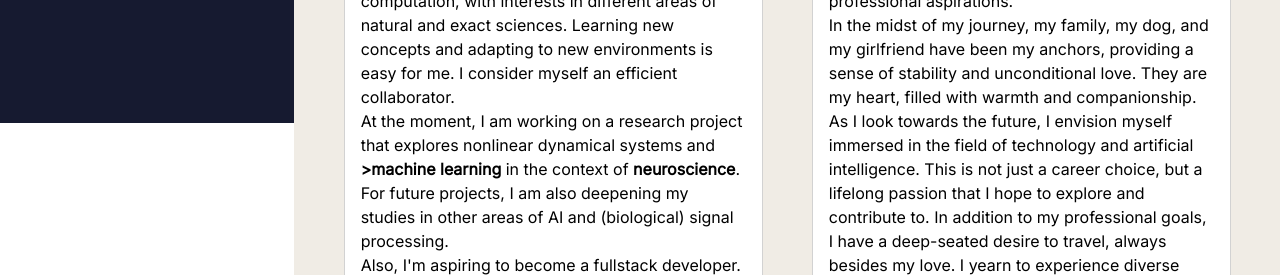
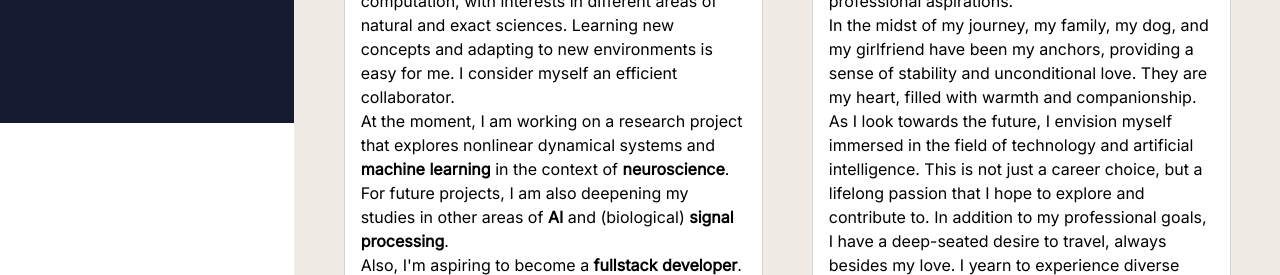
Before and after one commit to artpedro/homepage, a plain HTML site: page index.html in a window 1280 px wide. Shown: the part 677-952 px from the top of the page. Drawn offline with nearby package versions, Linux system fonts and the light colour scheme; a web font is replaced by a local one.

Commit message:
fix: typo using bold tag

```diff
--- a/index.html
+++ b/index.html
@@ -80,8 +80,8 @@
                             <h6 class="card-subtitle mb-2 text-body-secondary">About my professional life</h6>
                             <hr>
                             <p class="card-text">Currently, I'm graduating at the Federal University of Pará (UFPA) in <b>Biotechnology</b> with a specialization in <b>Dynamical systems</b> and <b>bioinformatics</b>. I am a curious and versatile person, passionate about science and computation, with interests in different areas of natural and exact sciences. Learning new concepts and adapting to new environments is easy for me. I consider myself an efficient collaborator.<br>
-                                At the moment, I am working on a research project that explores nonlinear dynamical systems and <b>>machine learning</b> in the context of <b>neuroscience</b>. For future projects, I am also deepening my studies in other areas of AI and (biological) signal processing.<br>
-                                Also, I'm aspiring to become a fullstack developer. I'm extensively learning new technological stacks, improving my soft and hard skills and working on smaller projects.<br>
+                                At the moment, I am working on a research project that explores nonlinear dynamical systems and <b>machine learning</b> in the context of <b>neuroscience</b>. For future projects, I am also deepening my studies in other areas of <b>AI</b> and (biological) <b>signal processing</b>.<br>
+                                Also, I'm aspiring to become a <b>fullstack developer</b>. I'm extensively learning new technological stacks, improving my soft and hard skills and working on smaller projects in a variety of languages and frameworks, like Java, Gradle, Docker, Groovy, TypeScript and many others.<br>
                                 I'm always looking for new opportunities for learning and growth. I believe that AI and neuroscience are changing the world, and I'm excited to be a part of that change.</p>
                         </div>
                     </div>
```
